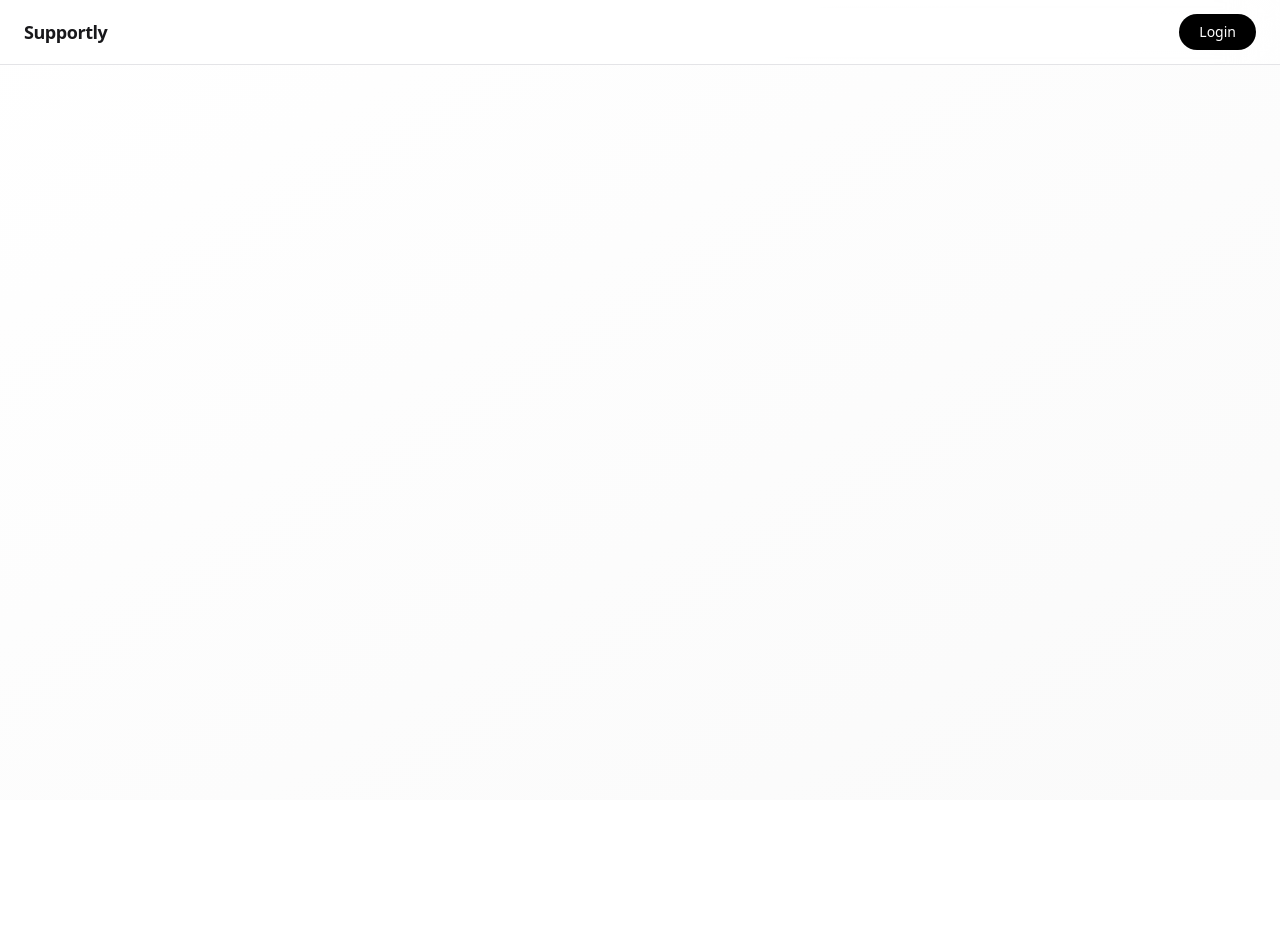
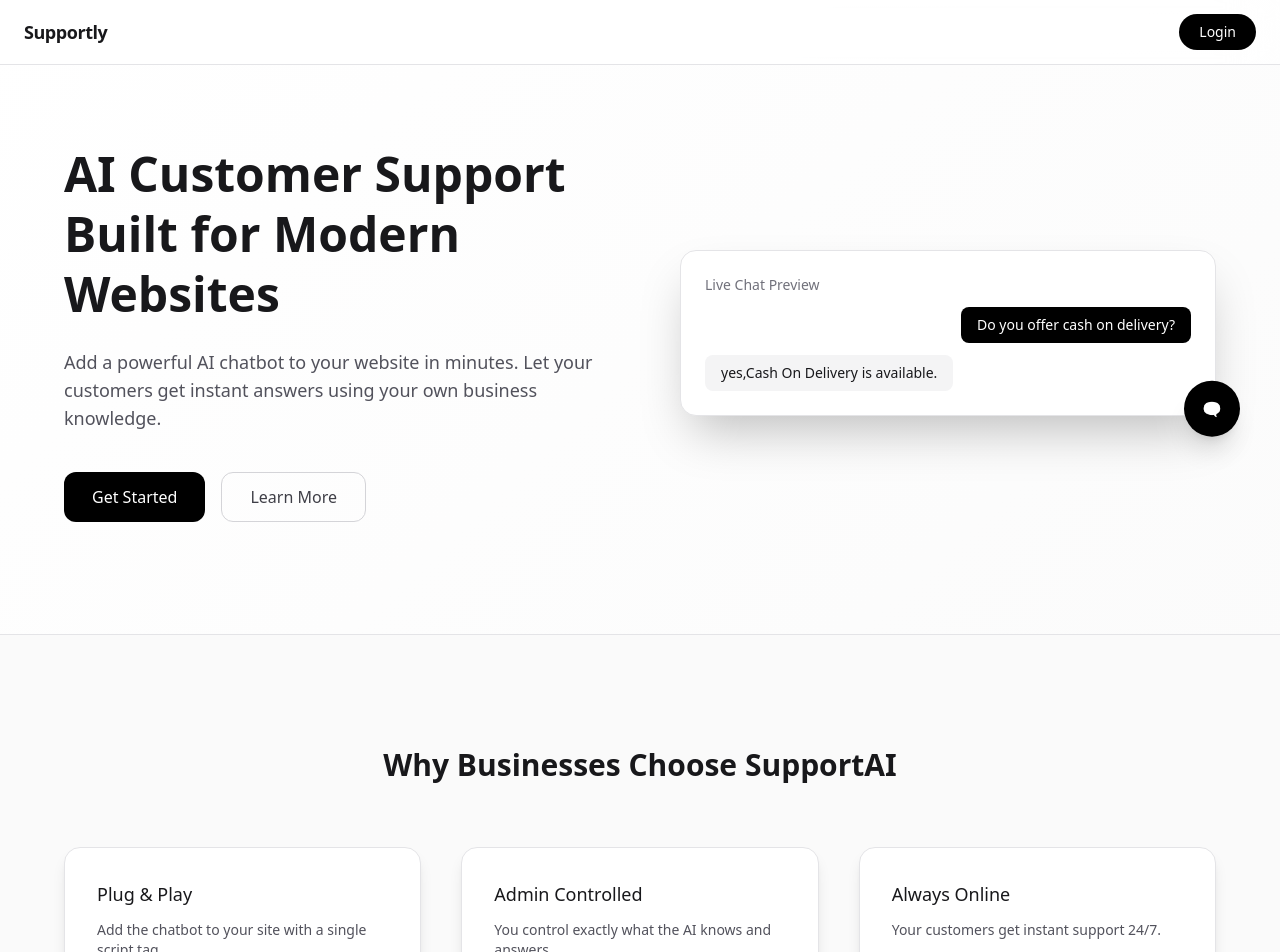
Before and after one commit to abhishek-kr01/supportly, a Next.js app: page / in a window 1280 px wide. Shown: the top 952 px of the page. Before the commit the page ends 800 px from the top, so only its background shows below. Built offline with nearby package versions, Linux system fonts and the light colour scheme; no server answers; what @scalekit-sdk/node would draw is missing.

Commit message:
implement Supportly landing page with auth state handling

```diff
--- a/package.json
+++ b/package.json
@@ -10,6 +10,7 @@
   },
   "dependencies": {
     "@scalekit-sdk/node": "^2.6.0",
+    "axios": "^1.16.1",
     "motion": "^12.38.0",
     "next": "16.2.4",
     "react": "19.2.4",
--- a/src/components/HomeClient.tsx
+++ b/src/components/HomeClient.tsx
@@ -2,6 +2,8 @@
 
 import React, { useEffect, useRef, useState } from 'react'
 import { AnimatePresence, motion } from 'motion/react'
+import axios from 'axios'
+import { useRouter } from 'next/navigation'
 
 function HomeClient({ email }: { email: string }) {
 
@@ -26,6 +28,30 @@ function HomeClient({ email }: { email: string }) {
         document.addEventListener("mousedown", handler);
         return () => document.removeEventListener("mousedown", handler)
     }, [])
+
+    const navigate = useRouter()
+    const features = [
+        {
+            title: "Plug & Play",
+            desc: "Add the chatbot to your site with a single script tag."
+        },
+        {
+            title: "Admin Controlled",
+            desc: "You control exactly what the AI knows and answers."
+        },
+        {
+            title: "Always Online",
+            desc: "Your customers get instant support 24/7."
+        }
+    ]
+        const handleLogOut = async () => {
+        try {
+            const result = await axios.get("/api/auth/logout")
+            window.location.href = "/"
+        } catch (error) {
+            console.log(error)
+        }
+    }
 
     return (
         <div className='min-h-screen bg-linear-to-br from-white to-zinc-50 text-zinc-900 overflow-x-hidden'>
@@ -67,6 +93,114 @@ function HomeClient({ email }: { email: string }) {
 
                 </div>
             </motion.div >
+
+            <section className='pt-36 pb-28 px-6'>
+                <div className='max-w-6xl mx-auto grid grid-cols-1 md:grid-cols-2 gap-20 items-center'>
+                    <motion.div
+                        initial={{ opacity: 0, y: 40 }}
+                        animate={{ opacity: 1, y: 0 }}
+                        transition={{ duration: 0.7 }}
+                    >
+                        <h1 className='text-4xl md:text-5xl font-semibold leading-tight'>
+                            AI Customer Support <br />
+                            Built for Modern Websites
+                        </h1>
+                        <p className='mt-6 text-lg text-zinc-600 max-w-xl'>
+                            Add a powerful AI chatbot to your website in minutes.
+                            Let your customers get instant answers using your own business knowledge.
+                        </p>
+                        <div className='mt-10 flex gap-4'>
+
+                            {email ? <button className=' px-7 py-3 rounded-xl
+                    bg-black text-white font-medium
+                    hover:bg-zinc-800 transition
+                    disabled:opacity-60' onClick={() => navigate.push("/dashboard")}>Go to Dashboard</button> : <button className=' px-7 py-3 rounded-xl
+                    bg-black text-white font-medium
+                    hover:bg-zinc-800 transition
+                    disabled:opacity-60'
+                                onClick={handleLogin}
+                            >Get Started</button>}
+
+                            <a href='#feature' className=' px-7 py-3 rounded-xl
+                  border border-zinc-300
+                  text-zinc-700
+                  hover:bg-zinc-100 transition'>Learn More</a>
+                        </div>
+
+                    </motion.div>
+                    <motion.div
+                        initial={{ opacity: 0, scale: 0.95 }}
+                        animate={{ opacity: 1, scale: 1 }}
+                        transition={{ duration: 0.7, delay: 0.2 }}
+                        className="relative"
+                    >
+                        <div className='rounded-2xl bg-white shadow-2xl border border-zinc-200 p-6 '>
+                            <div className='text-sm text-zinc-500 mb-3'>Live Chat Preview</div>
+                            <div className='space-y-3'>
+                                <div className='bg-black text-white rounded-lg px-4 py-2 text-sm ml-auto w-fit '> Do you offer cash on delivery?</div>
+                                <div className='bg-zinc-100 rounded-lg px-4 py-2 text-sm w-fit '>yes,Cash On Delivery is available.</div>
+
+                            </div>
+                            <motion.div
+                                animate={{ y: [0, -12, 0] }}
+                                transition={{ repeat: Infinity, duration: 3 }}
+                                className="
+                absolute -bottom-6 -right-6
+                w-14 h-14 rounded-full
+                bg-black text-white
+                flex items-center justify-center
+                shadow-xl
+              "
+                            >
+                                🗨️
+                            </motion.div>
+                        </div>
+
+                    </motion.div>
+                </div>
+            </section>
+            <section
+                id='feature'
+                className="bg-zinc-50 py-28 px-6 border-t border-zinc-200"
+            >
+                <div className='max-w-6xl mx-auto'>
+                    <motion.h2
+                        initial={{ opacity: 0, y: 20 }}
+                        whileInView={{ opacity: 1, y: 0 }}
+                        viewport={{ once: false }}
+                        transition={{ duration: 0.5 }}
+                        className='text-3xl font-semibold text-center'
+                    >
+                        Why Businesses Choose SupportAI
+                    </motion.h2>
+
+                    <div className='mt-16 grid grid-cols-1 md:grid-cols-3 gap-10'>
+                        {features.map((f, index) => (
+                            <motion.div
+                                key={index}
+                                initial={{ opacity: 0, y: 30 }}
+                                whileInView={{ opacity: 1, y: 0 }}
+                                transition={{ delay: index * 0.1 }}
+                                viewport={{ once: false }}
+                                className="
+                  bg-white rounded-2xl
+                  p-8 shadow-lg
+                  border border-zinc-200
+                "
+                            >
+                                <h1 className='text-lg font-medium'>{f.title}</h1>
+                                <p className='mt-3 text-zinc-600 text-sm'>{f.desc}</p>
+                            </motion.div>
+                        ))}
+                    </div>
+
+
+                </div>
+            </section>
+
+            <footer className='py-10 text-center text-sm text-zinc-500'>
+                &copy; {new Date().getFullYear()} SupportAI. All rights reserved.
+            </footer>
         </div >
     )
 }
```
Also changed, not shown: 1 other file (tests, documents, lock files or other folders).
